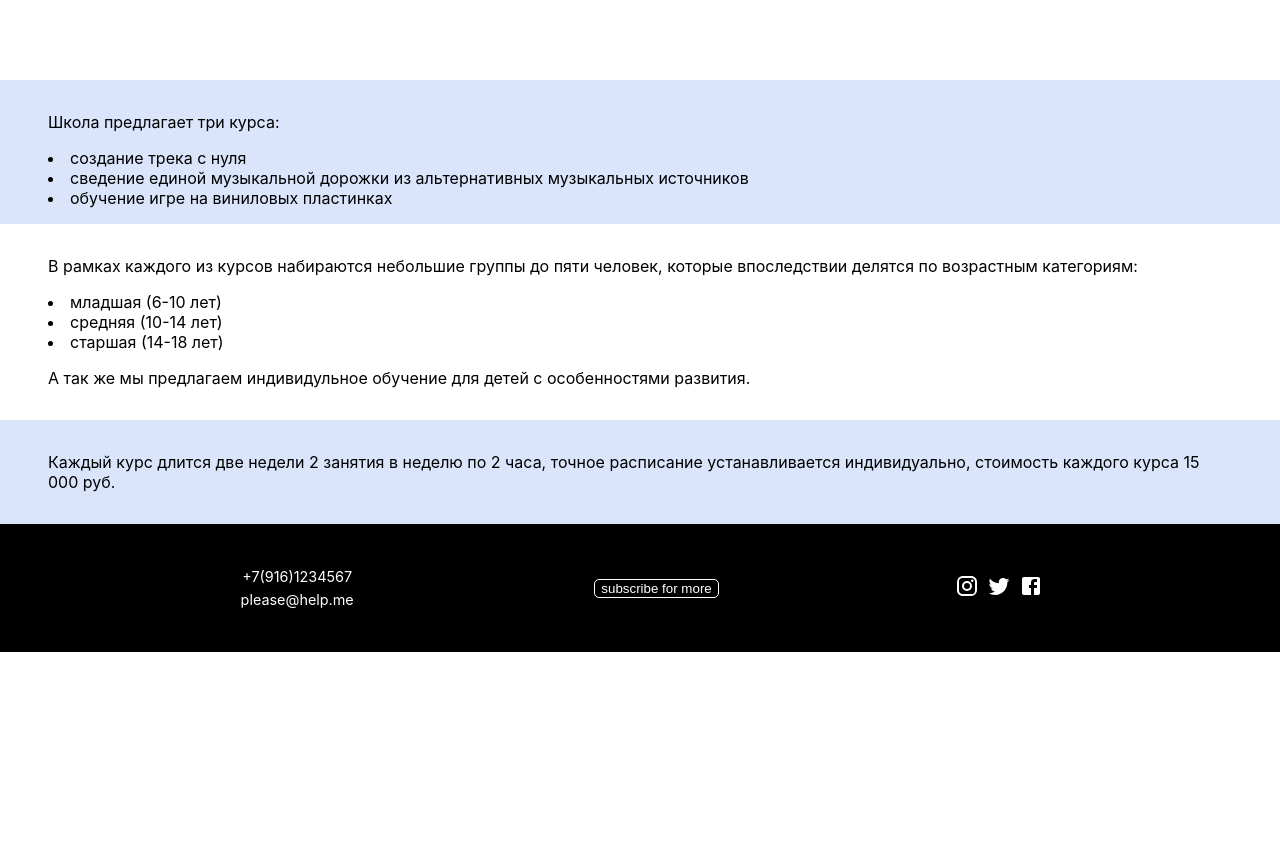
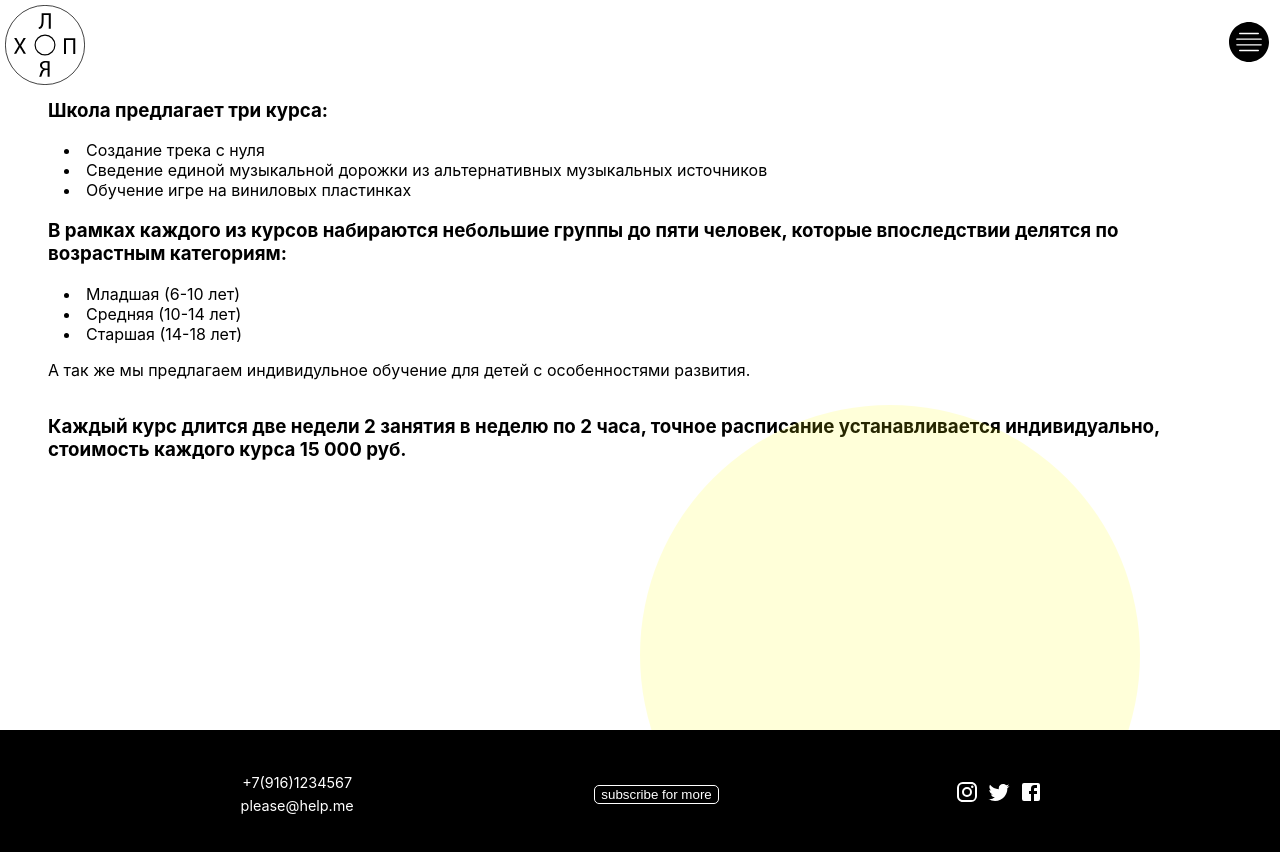
Before and after one commit to genar335/jolie_alien, a React (Create React App) app: page /courses in a window 1280 px wide. Shown: the top 852 px of the page. Before the commit the page ends 800 px from the top, so only its background shows below. Built offline with nearby package versions, Linux system fonts and the light colour scheme.

Commit message:
Final circles and navbar changes

```diff
--- a/src/components/Courses.jsx
+++ b/src/components/Courses.jsx
@@ -7,21 +7,39 @@ function Courses(props) {
 
     return(
         <div className="courses-main-container">
-            <div className="highlighted-course-block">
-                <p>Школа предлагает три курса:</p>
-                <li>создание трека с нуля</li>
-                <li>сведение единой музыкальной дорожки из альтернативных музыкальных источников</li>
-                <li>обучение игре на виниловых пластинках</li>
+            <svg id="big-purple-circle" width="260" height="260" >
+                <circle
+                    cx="130"
+                    cy="130"
+                    r="130"
+                    stroke="none"
+                    fill="red"
+                    id="css-circle-purple" />
+            </svg>
+            <div id="first-block" className="plain-course-block">
+                <h3>Школа предлагает три курса:</h3>
+                <li>Cоздание трека с нуля</li>
+                <li>Cведение единой музыкальной дорожки из альтернативных музыкальных источников</li>
+                <li>Oбучение игре на виниловых пластинках</li>
             </div>
-            <div className="plain-course-block">
-                <p>В рамках каждого из курсов набираются небольшие группы до пяти человек, которые впоследствии делятся по возрастным категориям:</p>
-                <li>младшая (6-10 лет)</li>
-                <li>средняя (10-14 лет)</li>
-                <li>старшая (14-18 лет)</li>
+            <svg id="big-yellow-circle" width="500" height="500" >
+                <circle
+                    cx="250"
+                    cy="250"
+                    r="250"
+                    stroke="none"
+                    fill="yellow"
+                    id="css-circle-yellow" />
+            </svg>
+            <div id="second-block" className="plain-course-block">
+                <h3>В рамках каждого из курсов набираются небольшие группы до пяти человек, которые впоследствии делятся по возрастным категориям:</h3>
+                <li>Младшая (6-10 лет)</li>
+                <li>Cредняя (10-14 лет)</li>
+                <li>Cтаршая (14-18 лет)</li>
                 <p>А так же мы предлагаем индивидульное обучение для детей с особенностями развития.</p>
             </div>
-            <div className="highlighted-course-block">
-                <p>Каждый курс длится две недели 2 занятия в неделю по  2 часа, точное расписание устанавливается индивидуально, стоимость каждого курса 15 000 руб.</p>
+            <div id="third-block" className="plain-course-block">
+                <h3>Каждый курс длится две недели 2 занятия в неделю по  2 часа, точное расписание устанавливается индивидуально, стоимость каждого курса 15 000 руб.</h3>
             </div>
         </div>
     );
--- a/src/components/componentStyles/About.scss
+++ b/src/components/componentStyles/About.scss
@@ -3,15 +3,75 @@ $abt-highlight-color: #FFFBD7;
 
 .abt-main-container {
     margin: 10vh 0 0 0;
-    padding: 0;
+    position: relative;
+    overflow: hidden;
 
     .big-img-container {
-        padding: 0;
         width: 100vw;
+        margin-top: 5rem;
 
         #abt-big-img {
             width: 100%;
-            //background-size: cover;
+            border-radius: 50%;
+            filter: grayscale(100%);
+            background-size: cover;
+        }
+    }
+
+    #big-blue-circle {
+        width: auto;
+        height: auto;
+        position: absolute;
+        left: -30%;
+        top: 20%;
+        z-index: 2;
+
+        #css-circle-blue {
+            position: relative;
+            opacity: 0.3;
+        }
+    }
+
+    #big-light-blue-circle {
+        width: auto;
+        height: auto;
+        position: absolute;
+        left: 30%;
+        top: 30%;
+        z-index: 2;
+
+        #css-circle-light-blue {
+            position: relative;
+            opacity: 0.3;
+        }
+    }
+
+    #big-blue-circle-two {
+        width: auto;
+        height: auto;
+        position: absolute;
+        left: -20%;
+        top: 77%;
+        z-index: 2;
+
+        #css-circle-blue-two {
+            position: relative;
+            opacity: 0.2;
+            filter: hue-rotate(98deg);
+        }
+    }
+
+    #big-light-blue-circle-two {
+        width: auto;
+        height: auto;
+        position: absolute;
+        left: 35%;
+        top: 85%;
+        z-index: 2;
+
+        #css-circle-light-blue-two {
+            position: relative;
+            opacity: 0.3;
         }
     }
 
@@ -26,6 +86,33 @@ $abt-highlight-color: #FFFBD7;
 
         h2.about-header{
             font-weight: 230;
+            position: relative;
+            z-index: 3;
+        }
+
+        p {
+            position: relative;
+            z-index: 3;
         }
     }
+
+    #bigger-Baby{
+        position: relative;
+        z-index: 3;
+        width: 100vw;
+        border-radius: 50%;
+        object-fit: cover;
+        height: 100vw;
+        filter: grayscale(100%);
+    }
+
+    #babby-and-adult{
+        position: relative;
+        z-index: 3;
+        width: 100vw;
+        border-radius: 50%;
+        object-fit: cover;
+        height: 100vw;
+        filter: grayscale(100%);
+    }
 }
--- a/src/components/componentStyles/Courses.scss
+++ b/src/components/componentStyles/Courses.scss
@@ -3,22 +3,62 @@ $courses-highlight-color: #DAE4FB;
 
 .courses-main-container {
     margin-top: 10vh;
-    padding: 0;
+    height: 81.25vh;
+    position: relative;
+    z-index: 1;
+    overflow: hidden;
 
-    .highlighted-course-block {
+    /* .highlighted-course-block {
         background-color: $courses-highlight-color;
-        padding: 1rem 3rem 1rem 3rem;
+        padding: 1rem 1rem 1rem 3rem;
         display: flex;
         flex-direction: column;
         align-items: flex-start;
         text-align: left;
     }
+    */
+
+    #big-purple-circle {
+        width: auto;
+        height: auto;
+        position: absolute;
+        left: -30%;
+        top: 10%;
+        z-index: 2;
+
+        #css-circle-purple {
+            position: relative;
+            opacity: 0.2;
+        }
+    }
+
+    #big-yellow-circle {
+        width: auto;
+        height: auto;
+        position: absolute;
+        left: 50%;
+        top: 50%;
+        z-index: 2;
+
+        #css-circle-yellow {
+            position: relative;
+            opacity: 0.15;
+        }
+    }
+
     .plain-course-block {
         background-color: #fff;
-        padding: 1rem 3rem 1rem 3rem;
         display: flex;
         flex-direction: column;
-        align-items: flex-start;
+        justify-content: center;
         text-align: left;
+        padding: 0 3rem;
+        z-index: 3;
+
+        li {
+            margin-left: 1rem;
+        }
     }
+
+
 }
--- a/src/components/layout/Navbar.jsx
+++ b/src/components/layout/Navbar.jsx
@@ -3,6 +3,8 @@ import { Link } from 'react-router-dom'
 import MenuRoundedIcon from '@material-ui/icons/MenuRounded'
 import { useTransition, useSpring, useTrail, animated, config } from 'react-spring'
 import '../layoutStyles/Navbar.scss'
+import Logo from '../../GAssets/Hooplja_logo.svg'
+import MenuIcon from '../../GAssets/menu.svg'
 
 const listedLinks = [
     { name: 'ХОПЛЯ', url: 'about'},
@@ -32,7 +34,7 @@ function Navbar() {
     const handleScroll = (e) => {
         //console.log(window.scrollY)
 
-        if (prevScroll > window.pageYOffset) {
+        /* if (prevScroll > window.pageYOffset) {
             setNavPosition(0)
             if (document.getElementById('link-container')) {
                 document.getElementById('link-container').style.marginTop = "0rem"
@@ -45,7 +47,9 @@ function Navbar() {
                 console.log('up')
             }
         }
-        prevScroll = window.pageYOffset
+        prevScroll = window.pageYOffset */
+
+        setBurgerState(false)
     }
 
     useEffect(() => {
@@ -106,7 +110,8 @@ function Navbar() {
             }}
             >
 
-            <Heading url={url} />
+            {/* <Heading url={url} /> */}
+            <img src={Logo} alt="logo" id="site-logo" />
 
             <animated.div
                 id="burger-container"
@@ -114,18 +119,8 @@ function Navbar() {
                     transform: degree.interpolate(degree => `rotate(${degree}deg)`),
                     opacity: 1
                 }}>
-
-                <MenuRoundedIcon
-                    id="burger-icon"
-                    style={{
-                        zIndex: 2,
-                        margin: "1.5rem 1.25rem 0 0",
-                        width: "2rem",
-                        height: "2rem",
-                        //color: "white"
-                    }}
-                    onClick={() => setBurgerState(!burgerState)} />
-
+                    <img src={MenuIcon} alt="Menu" id="burgerIcon"
+                        onClick={() => setBurgerState(!burgerState)} />
             </animated.div>
 
             {transitionForOpacity.map(({item, key, props}, i) => (
--- a/src/components/layoutStyles/Navbar.scss
+++ b/src/components/layoutStyles/Navbar.scss
@@ -3,24 +3,31 @@ $navigation-color: #514c5f;
 .navbar-container {
     display: flex;
     justify-content: space-between;
-    z-index: 3;
+    z-index: 10;
     background-color: white;
     top: 0;
-    position: fixed;
-    width: 100vw;
+    position: absolute;
+    width: 100%;
     transition: top 0.5s;
     color: black;
 
-    h1.site-name {
-        margin-left: 1rem;
 
+    #site-logo{
+        width: 5rem;
+        height: 5rem;
+        margin: 0.3rem 0 0 0.3rem;
     }
+
 
     #burger-container {
         z-index: 6;
-        /* position: fixed;
-        right: 0; */
+        position: absolute;
+        right: 0;
+        width: 2.5rem;
+        height: 2.5rem;
         color: black;
+        align-self: center;
+        margin-right: 0.7rem;
     }
 
     #link-container {
```
Also changed, not shown: src/components/About.jsx (+49 -5 lines), src/GAssets/Hooplja_logo.svg (added), src/GAssets/menu.svg (added).
